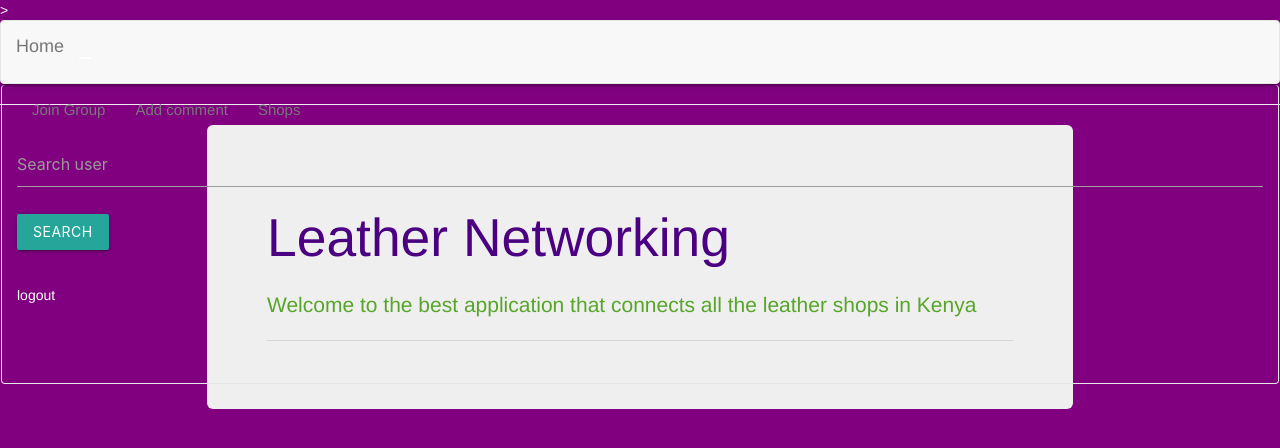
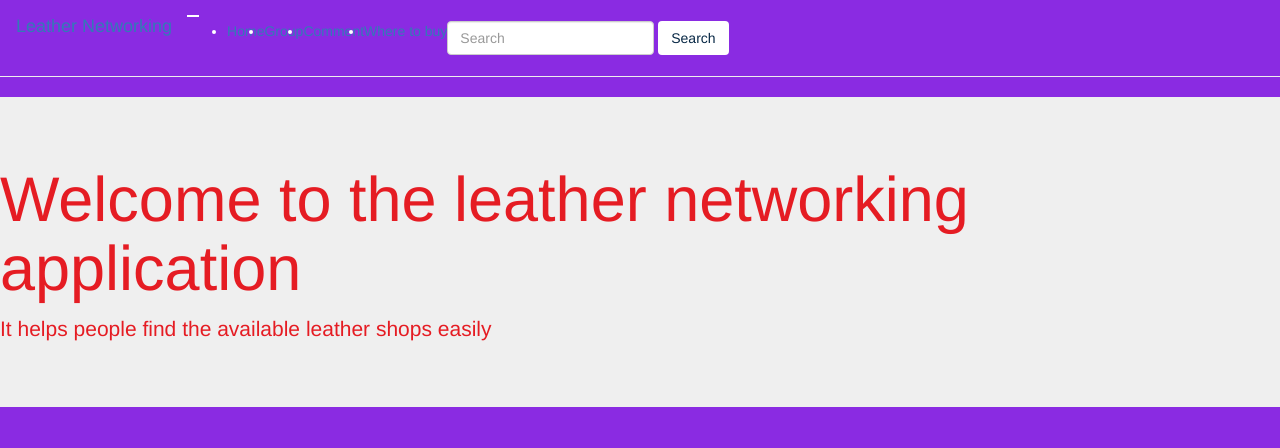
Before and after one commit to elkwal/Leather, a Django app: page / in a window 1280 px wide. Shown: the top 448 px of the page. Run offline with Django 3.2, Linux system fonts and the light colour scheme; the visitor is signed in with stand-in values (Sample User, id 1); some libraries are stand-ins or nearby versions.

Commit message:
added many things

```diff
--- a/Leather/static/css/base.css
+++ b/Leather/static/css/base.css
@@ -1,5 +1,5 @@
 body{
-    background-color: purple;
+    background-color: blueviolet;
     color: #fff;
   }
   button{
@@ -12,7 +12,7 @@
   }
   .jumbotron{
     background-color: #EFEFEF;
-    color: #082845;
+    color: #1565b1;
   }
   .panel{
     padding-bottom: 40px;
--- a/Leather/templates/index.html
+++ b/Leather/templates/index.html
@@ -3,13 +3,11 @@
 {% block content %}
 {{ block.super }}
 
-<div class="container">
-        <link type="text/css" rel="stylesheet" href="css/materialize.min.css"  media="screen,projection"/>
 
 <div class="jumbotron">
-    <h2 class="display-3" style="color:indigo">Leather Networking</h2>
-    <h4 class="lead" style="color:rgb(87, 165, 42);">Welcome to the best application that connects all the leather shops in Kenya</h4>
-    <hr class="my-4">
-</div>
+        <link rel="stylesheet" href="{% static 'css/base.css' %}">
+        <link type="text/css" rel="stylesheet" href="{% static 'css/materialize.css' %}"  media="screen,projection"/>
+    <h1 class="display-3">Welcome to the leather networking application</h1>
+    <p>It helps people find the available leather shops easily</p>
 </div>
 {% endblock %}
--- a/Leather/templates/navbar.html
+++ b/Leather/templates/navbar.html
@@ -1,38 +1,28 @@
 
-  <nav class="navbar navbar-default" data-spy="affix" data-offset-top="180">
-  <a class="navbar-brand" href="{% url 'indexPage'%}">Home </a>
-  <button class="navbar-toggler" type="button" data-toggle="collapse" data-target="#navbarSupportedContent" aria-controls="navbarSupportedContent" aria-expanded="false" aria-label="Toggle navigation">
+<nav class="navbar navbar-expand-lg navbar-light bg-light">
+  <button class="navbar-toggler" type="button" data-toggle="collapse" data-target="#navbarTogglerDemo03" aria-controls="navbarTogglerDemo03" aria-expanded="false" aria-label="Toggle navigation">
     <span class="navbar-toggler-icon"></span>
   </button>
+  <a class="navbar-brand" href="#">Leather Networking</a>
 
-  <div class="navbar navbar-collapse" id="navbarSupportedContent">
-    <ul class="navbar-nav mr-auto">
-      <li class="nav-item">
-        <a class="nav-link" href="{% url 'group'%}">Join Group</a>
+  <div class="collapse navbar-collapse" id="navbarTogglerDemo03">
+    <ul class="navbar-nav mr-auto mt-2 mt-lg-0">
+      <li class="nav-item active">
+        <a class="nav-link" href="{% url 'indexPage'%}">Home <span class="sr-only">(current)</span></a>
       </li>
       <li class="nav-item">
-        <a class="nav-link" href="{% url 'upload'  %}">Add comment</a>
+        <a class="nav-link" href="{% url 'group'%}">Group</a>
       </li>
       <li class="nav-item">
-          <a class="nav-link" href="{% url 'allbiz' %}">Shops</a>
-        </li>
-
+        <a class="nav-link disabled" href="{% url 'upload'%}">Comment</a>
+      </li>
+      <li class="nav-item">
+        <a class="nav-link disabled" href="{% url 'allbiz' %}">Where to buy</a>
+      </li>
     </ul>
-
-    <form class="form-inline" role="search" action="{% url 'search_results' %} ">
-        <input class="form-control mr-sm-2" type="search" placeholder="Search user"name="business">
-        <button class="btn btn-secondary my-2 my-sm-0" type="submit">Search</button>
-      </form>
-
-
-
-            <a class="nav-link" href="/logout">logout</a>
-
-
-
-      <i class="fa fa-user-o" style="font-size:48px;color:black"></i>
-    </a>
-
-
+    <form class="form-inline my-2 my-lg-0">
+      <input class="form-control mr-sm-2" type="search" placeholder="Search" aria-label="business">
+      <button class="btn btn-outline-success my-2 my-sm-0" type="submit">Search</button>
+    </form>
   </div>
 </nav>
--- a/Leather/templates/temps/base.html
+++ b/Leather/templates/temps/base.html
@@ -19,7 +19,7 @@
   {% endblock %}
 
 </head>
-<body>>
+<body>
   {% include "navbar.html" %}
   <hr>
 
--- a/Leather/templates/temps/group.html
+++ b/Leather/templates/temps/group.html
@@ -16,7 +16,7 @@
               <h4 class="card-title">{{gro.shop_name}}</h4>
               <p class="card-text">Location:{{gro.shop_location}}</p>
               <p class="card-text"><span class="badge badge-primary">Employees {{gro.employees_count}}</span></p>
-              <P class="card-text" >Admin:{{gro.admin}}</P>
+              <p class="card-text" >Admin:{{gro.admin}}</p>
               <a href="#" class="btn btn-primary">Join</a>
             </div>
 
--- a/Leather/templates/temps/index.html
+++ b/Leather/templates/temps/index.html
@@ -5,7 +5,9 @@
 
 
 <div class="jumbotron">
-    <h6 class="display-3">Welcome to my neighbourhood application</h6>
+        <link rel="stylesheet" href="{% static 'css/base.css' %}">
+        <link type="text/css" rel="stylesheet" href="{% static 'css/materialize.css' %}"  media="screen,projection"/>
+    <h1 class="display-3">Welcome, get started with Leather Networking App</h1>
     <p class="lead">Main purpose is to curb insecurity</p>
     <hr class="my-4">
     <p>My app enhances security by digitizing the ‘Neighbourhood’ initiative and providing enhanced methods of communication between a person’s neighbours and the leader of the initiative which is either the chief or an elder in the location covered</p>
```
